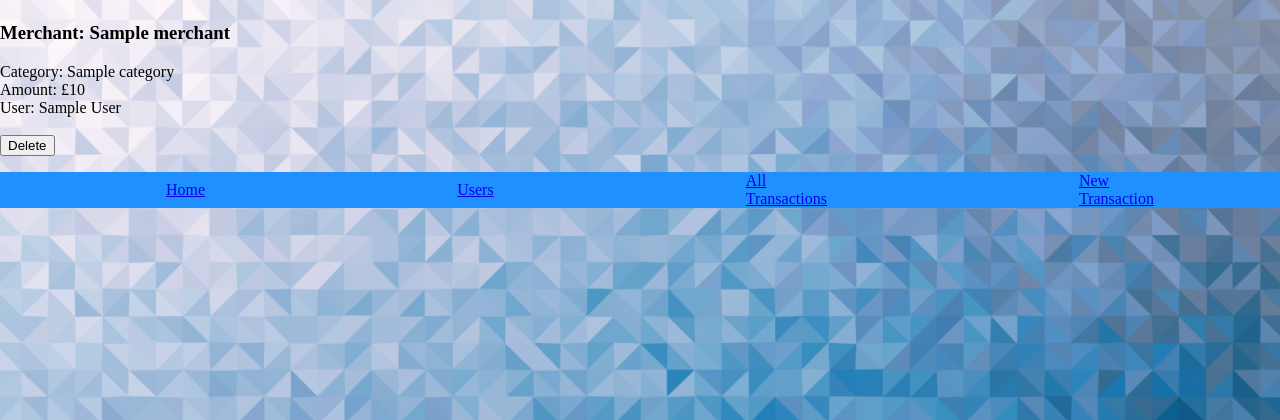
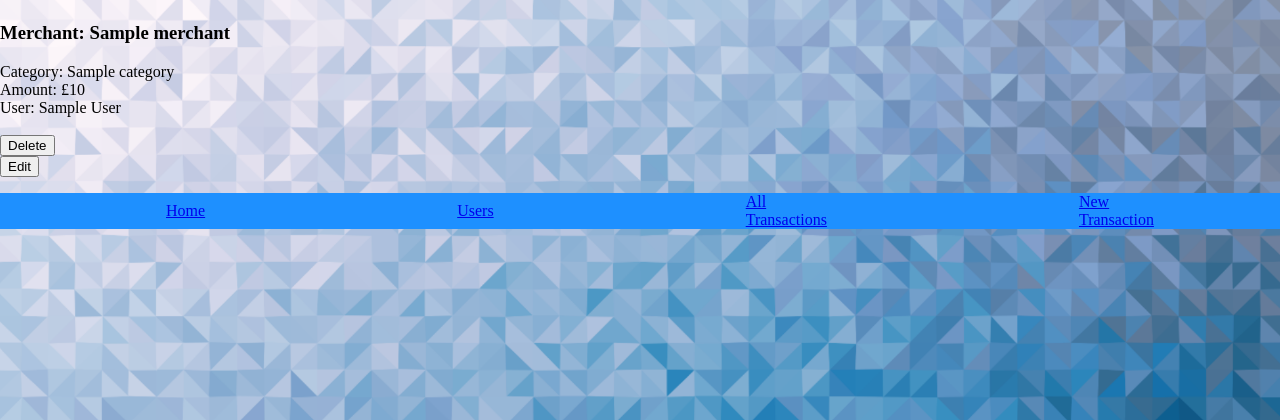
Before and after one commit to Jarnbjorn92/CodeClanzo_, a Flask app: page /transactions in a window 1280 px wide. Shown: the part 58-478 px from the top of the page. Run offline with Flask 2, Linux system fonts and the light colour scheme; a database or web service that is not in the repository returns one stand-in record (values such as "Sample title"); some libraries are stand-ins or nearby versions.

Commit message:
added edit routing. Making html page next to add the update function

```diff
--- a/controllers/transactions_controller.py
+++ b/controllers/transactions_controller.py
@@ -31,12 +31,16 @@ def create_transaction():
     transaction_repository.save(transaction)
     return redirect('/transactions')
 
-
 # SHOW
 # GET '/transactions/<id>'
 
 # EDIT
 # GET '/transactions/<id>/edit'
+@transactions_blueprint.route('/transactions/<id>/edit', methods = ['GET'])
+def edit_transaction(id):
+    transaction = transaction_repository.select(id)
+    users = user_repository.select_all()
+    return render_template('transactions/edit.html', transaction = transaction, all_users = users)
 
 # UPDATE
 # PUT '/transactions/<id>'
--- a/templates/transactions/index.html
+++ b/templates/transactions/index.html
@@ -21,6 +21,10 @@
         <form class="delete-form" action="transactions/{{transaction.id}}/delete" method="POST">
             <button class="delete-button" value="delete">Delete</button>
         </form>
+        <form class="edit-form" action="transactions/{{transaction.id}}/edit" method="GET">
+            <button class="edit-button" value="edit">Edit</button>
+
+        </form>
 
     </div>
 
```
